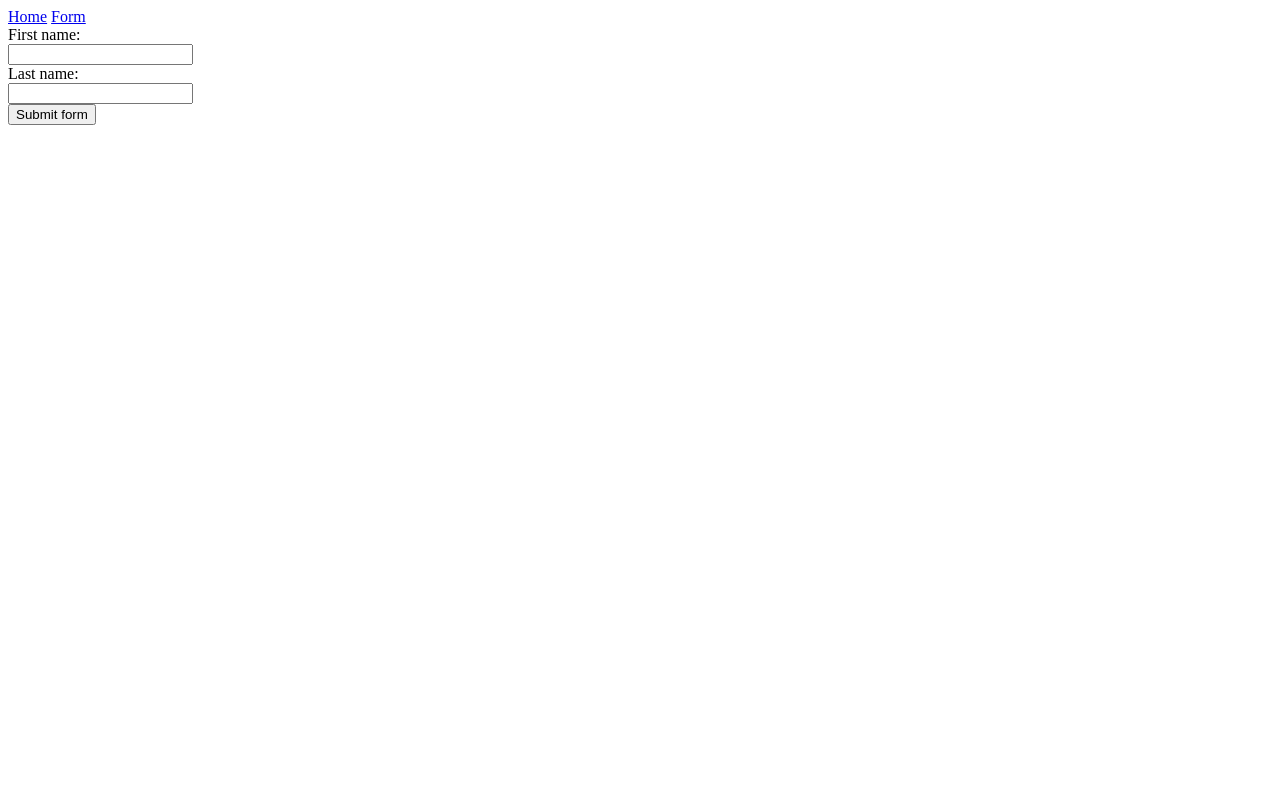
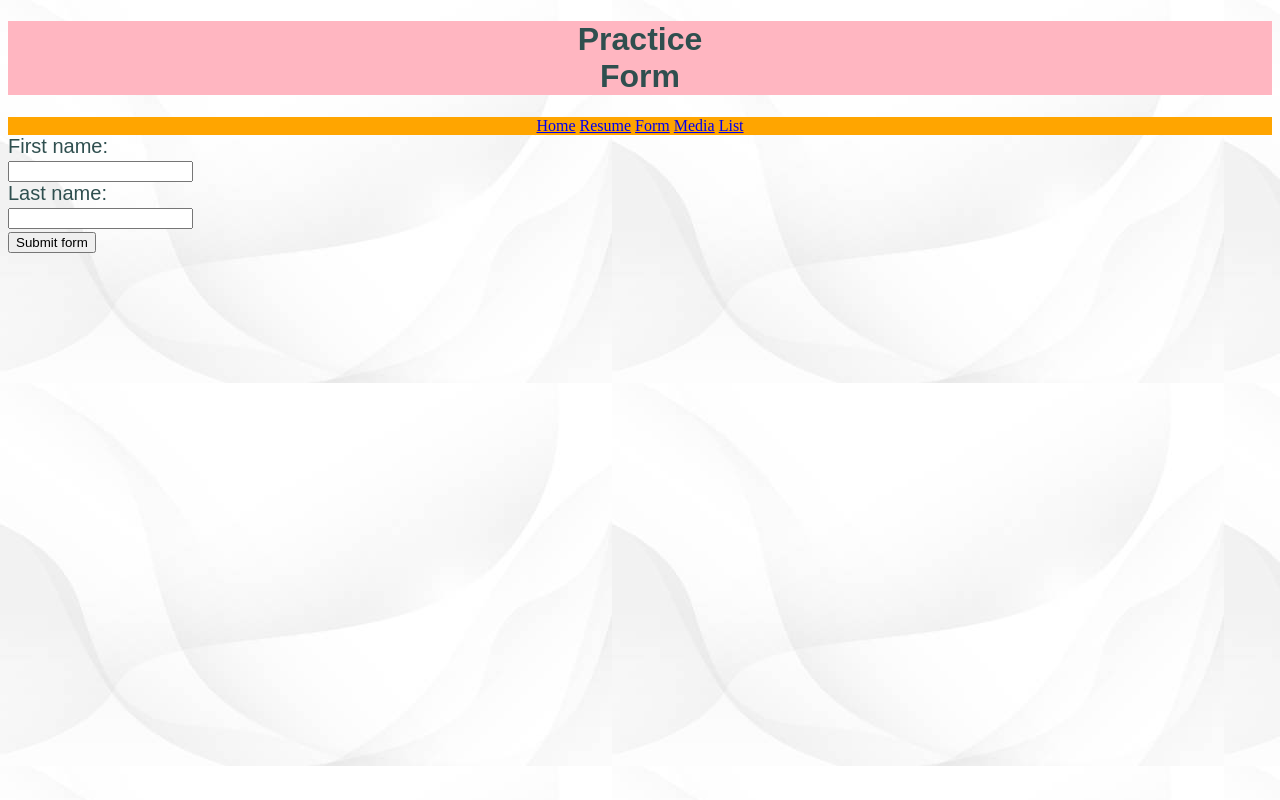
Before and after one commit to Jensiriphone/jensiriphone.github.io, a website: page form.html in a window 1280 px wide. Drawn offline with Linux system fonts and the light colour scheme.

Commit message:
changes to form

```diff
--- a/form.html
+++ b/form.html
@@ -3,21 +3,32 @@
 <head>
     <meta charset="UTF-8">
     <meta name="viewport" content="width=device-width, initial-scale=1.0">
-    <title>Document</title>
+
+    <title>Form</title>
+
     <script src="form.js"></script>
+
+    <link rel="stylesheet" href="style.css">
 </head>
 <body>
+    <div class="Site Heading">
+        <h1>Practice<br>Form</h1>
+    </div>
+
     <nav>
-        <a href="index.html">Home</a>
-         <a href="form.html">Form</a>
+        <a href="/index.html">Home</a>
+        <a href="/resume.html">Resume</a>
+        <a href="/form.html">Form</a>
+        <a href="/media.html">Media</a>
+        <a href="/list.html">List</a>
     </nav>
 
-   <div>
+    <div class="form">
         <label for="fname">First name: </label><br>
             <input type="text" id="fname" name="fname"><br>
         <label for="lname">Last name: </label><br>
             <input type="text" id="lname" name="lname"><br>
             <button onclick="onClick()">Submit form</button>
-   </div>
+    </div class="form">
 </body>
 </html>
--- a/form.js
+++ b/form.js
@@ -1,8 +1,8 @@
-console.log("aaa")
+console.log()
 
 function onClick(){
     const firstName = document.getElementById('fname').value;
+    const lastName = document.getElementById('lname').value;
 
-
-    console.log('onClick', {firstName})
+    console.log('onClick', {firstName}, {lastName})
 }
```
